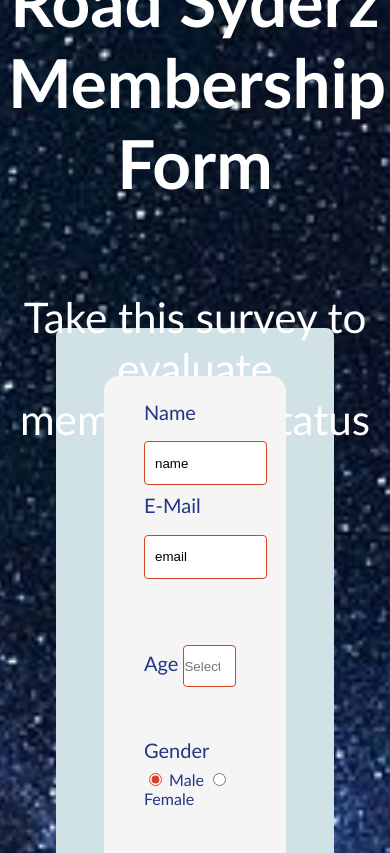
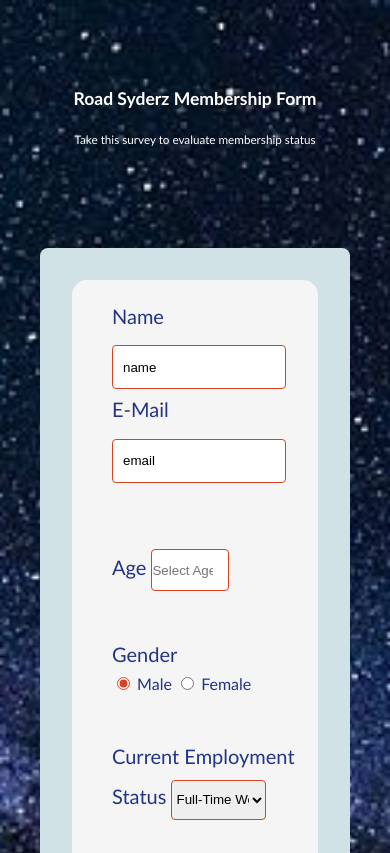
Before and after one commit to PhinehasSersah/Survey-Form, a plain HTML site: page index.html in a window 390 px wide. Shown: the top 853 px of the page. Drawn offline with Linux system fonts and the light colour scheme.

Commit message:
fixed bugs in responsive view

```diff
--- a/resources/style.css
+++ b/resources/style.css
@@ -19,12 +19,12 @@ header {
 
 #title {
     margin-top: 4em;
-    font-size: 8vh;
+    font-size: 4.5vw;
     text-align: center;
     color: white;
 }
 #description {
-    font-size: 5vh;
+    font-size: 3vw;
     color: white;
     text-align: center;
 }
@@ -37,7 +37,7 @@ header {
     border-radius: 8px;
 }
 #survey-form {
-    margin: 3em;
+    margin: 4em;
     border-radius: 15px;
     background-color: whitesmoke;
 
@@ -116,7 +116,7 @@ input[type=checkbox] {
 input[type=submit] {
     width: 20em;
     height: 4em;
-    font-size: 2vh;
+    font-size: 1vw;
     padding: 1em;
     color: whitesmoke;
     background-color:rgb(214, 66, 36);
@@ -137,7 +137,7 @@ font-size: 14px;
     display: flex;
     flex-direction: column;
     width: auto;
-    margin: 10em 3em 0em 3em;
+    margin: 5em 2em 0em 2em;
     background-color:rgb(208, 226, 230);
     }
     input[type=submit] {
@@ -149,5 +149,12 @@ font-size: 14px;
         height: 2em;
 
     }
+    #survey-form {
+        margin: 2em;
+        border-radius: 15px;
+        background-color: whitesmoke;
+
+
+    }
 
 }
```
